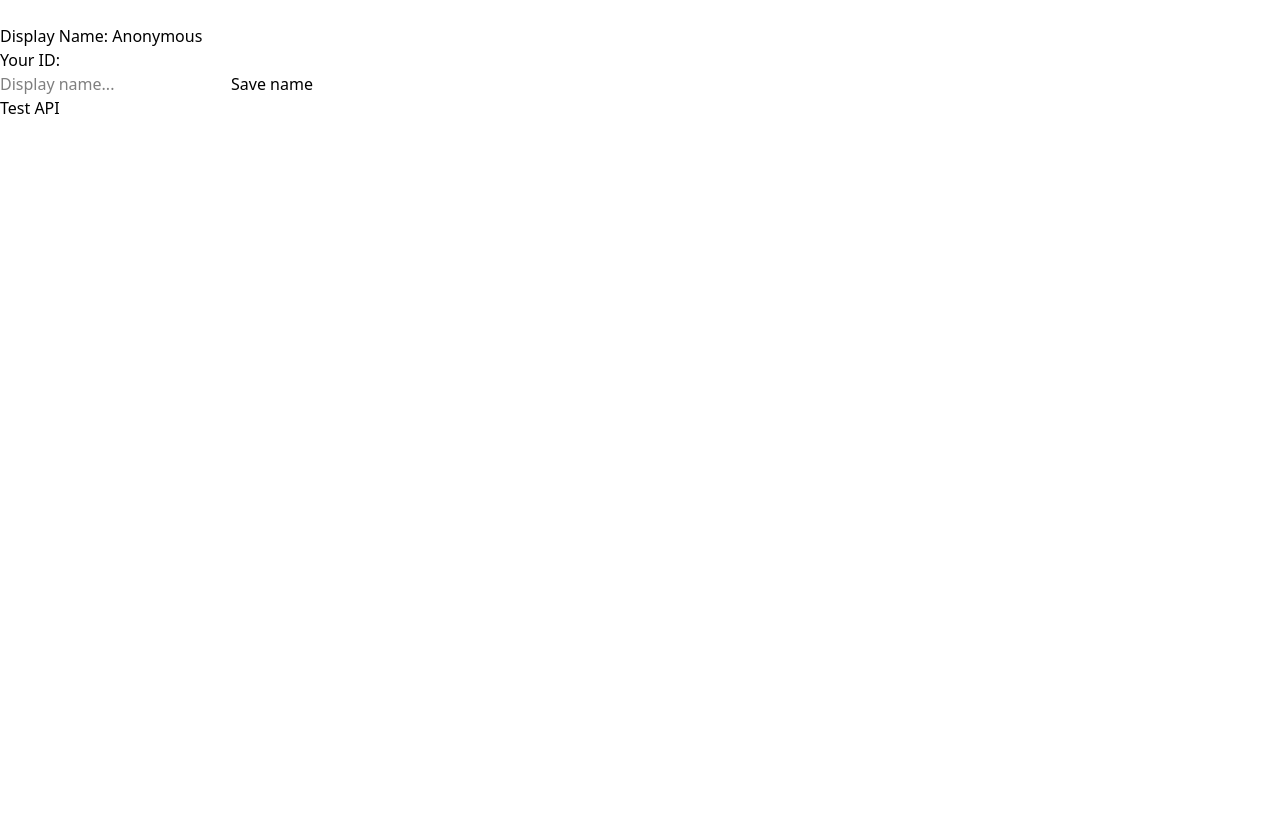
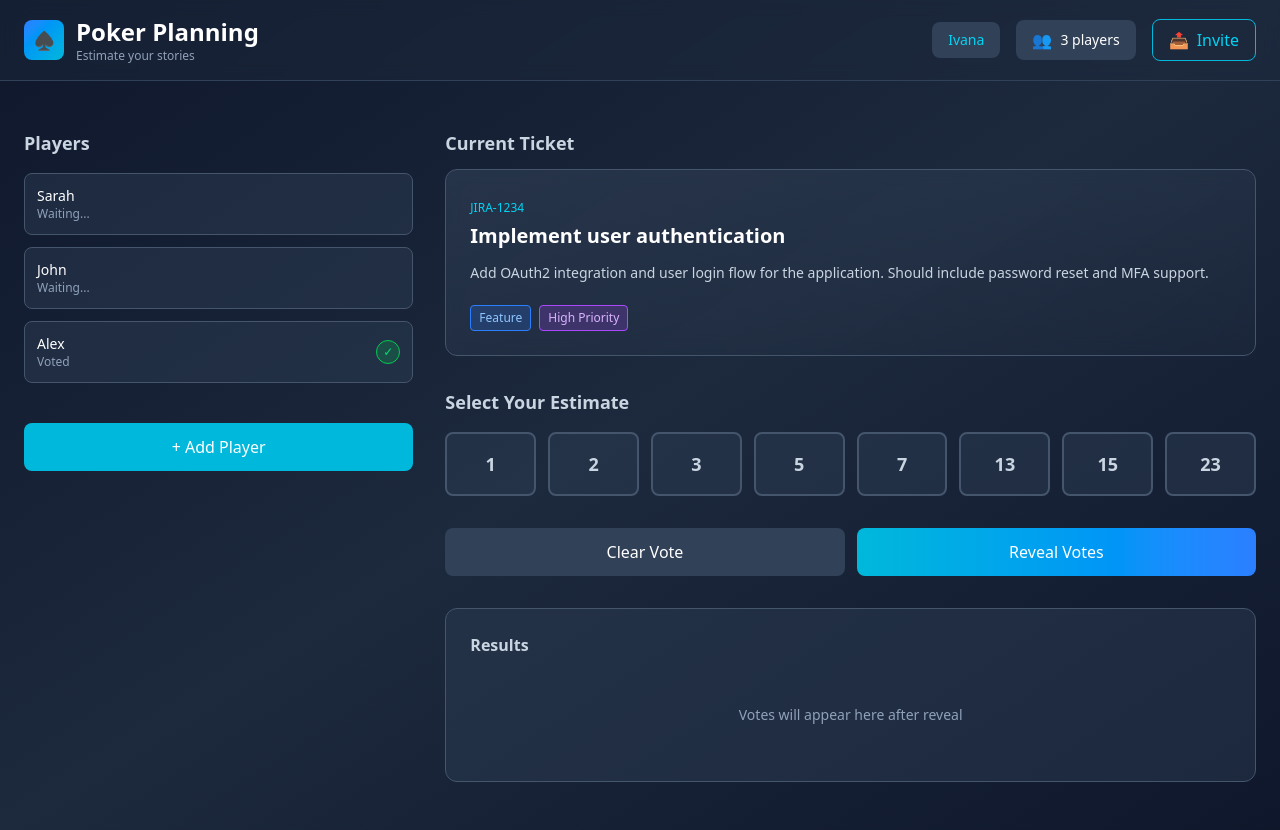
Before and after one commit to vukoviciv/jira-poker, a Vue app in the folder client/: page / in a window 1280 px wide. Before the commit the page ends 800 px from the top, so only its background shows below. Built offline with nearby package versions, Linux system fonts and the light colour scheme; no server answers.

Commit message:
Add components with placeholders for the main game page

```diff
--- a/client/src/App.vue
+++ b/client/src/App.vue
@@ -1,25 +1,20 @@
 
 <template>
-  <br />
+  <!-- <br />
   Display Name: {{ name }}
   <br />
   Your ID: {{ socketId }}
   <div>
     <input type="text" v-model="editName" placeholder="Display name..." />
     <button @click="saveDisplayName">Save name</button>
-  </div>
-  </br>
-  </br>
-  </br>
-  <div>
-    <button @click="onTestApiClick">Test API</button>
-  </div>
+  </div> -->
+  <MainDesk />
 </template>
 
 <script setup>
-import { testApi } from './api/test';
 import { io } from 'socket.io-client';
 import { computed, ref, watch } from 'vue';
+import MainDesk from './components/MainDesk.vue';
 
 const displayName = ref(localStorage.getItem('displayName') || '');
 const editName = ref(displayName.value);
@@ -51,11 +46,4 @@ socket.on('connect_error', (error) => {
   console.error('Connection error:', error);
 });
 
-const onTestApiClick = () => {
-  testApi().then(data => {
-    console.log('API data:', data);
-  }).catch(error => {
-    console.error('API Error:', error);
-  });
-};
 </script>
--- /dev/null
+++ b/client/src/components/MainDesk.vue
@@ -0,0 +1,30 @@
+<template>
+  <div class="min-h-screen bg-gradient-to-br from-slate-900 via-slate-800 to-slate-900 text-white">
+    <MainHeader :players="players" />
+    <main class="max-w-7xl mx-auto px-6 py-12">
+      <div class="grid grid-cols-1 md:grid-cols-3 gap-8">
+        <PlayersList :players="players" />
+        <div class="col-span-1 md:col-span-2 space-y-8">
+          <TicketDisplay />
+          <SelectEstimate />
+          <VoteResults />
+        </div>
+      </div>
+    </main>
+  </div>
+</template>
+
+<script setup>
+import { ref } from 'vue';
+import MainHeader from './MainHeader.vue';
+import PlayersList from './PlayersList.vue';
+import TicketDisplay from './TicketDisplay.vue';
+import SelectEstimate from './SelectEstimate.vue';
+import VoteResults from './VoteResults.vue';
+
+const players = ref([
+  { id: 1, name: 'Sarah', voted: false },
+  { id: 2, name: 'John', voted: false },
+  { id: 3, name: 'Alex', voted: true }
+]);
+</script>
--- /dev/null
+++ b/client/src/components/MainHeader.vue
@@ -0,0 +1,36 @@
+<template>
+  <header class="border-b border-slate-700 bg-slate-800/50 backdrop-blur">
+    <div class="max-w-7xl mx-auto px-6 py-4 flex items-center justify-between">
+      <div class="flex items-center gap-3">
+        <div class="w-10 h-10 bg-gradient-to-br from-blue-500 to-cyan-500 rounded-lg flex items-center justify-center">
+          <span class="text-lg">♠️</span>
+        </div>
+        <div>
+          <h1 class="text-2xl font-bold">Poker Planning</h1>
+          <p class="text-xs text-slate-400">Estimate your stories</p>
+        </div>
+      </div>
+
+      <div class="flex items-center gap-4">
+        <div class="flex items-center gap-2 px-4 py-2 bg-slate-700 rounded-lg text-cyan-400">
+          <span class="text-sm">{{ displayName }}</span>
+        </div>
+        <div class="flex items-center gap-2 px-4 py-2 bg-slate-700 rounded-lg">
+          <span>👥</span>
+          <span class="text-sm">{{ players.length }} players</span>
+        </div>
+        <button class="flex items-center gap-2 px-4 py-2 border border-cyan-500 text-cyan-400 rounded-lg hover:bg-cyan-500/10 transition">
+          <span>📤</span>
+          Invite
+        </button>
+      </div>
+    </div>
+  </header>
+</template>
+
+<script setup>
+defineProps({
+  players: { type: Array, required: true },
+  displayName: { type: String, default: "Ivana" }
+});
+</script>
--- /dev/null
+++ b/client/src/components/PlayersList.vue
@@ -0,0 +1,43 @@
+<template>
+  <div class="col-span-1 md:col-span-1">
+    <div class="space-y-4">
+      <h2 class="text-lg font-semibold text-slate-300">Players</h2>
+      <div class="space-y-3">
+        <div
+          v-for="player in players"
+          :key="player.id"
+          class="flex items-center gap-3 p-3 bg-slate-700/40 hover:bg-slate-700/60 rounded-lg transition border border-slate-600"
+        >
+          <div class="flex-1">
+            <p class="font-medium text-sm">{{ player.name }}</p>
+            <p class="text-xs text-slate-400">
+              {{ player.voted ? 'Voted' : 'Waiting...' }}
+            </p>
+          </div>
+          <div v-if="player.voted" class="w-6 h-6 bg-green-500/20 border border-green-500 rounded-full flex items-center justify-center">
+            <span class="text-xs text-green-400">✓</span>
+          </div>
+        </div>
+      </div>
+      <button @click="onAddPlayer" class="w-full mt-6 px-4 py-3 bg-cyan-500 hover:bg-cyan-600 text-white font-medium rounded-lg transition cursor-pointer">
+        + Add Player
+      </button>
+    </div>
+  </div>
+</template>
+
+<script setup>
+import { testApi } from '@/api/test';
+
+defineProps({
+  players: { type: Array, required: true }
+});
+
+const onAddPlayer = () => {
+  testApi().then(data => {
+    console.log('API data:', data);
+  }).catch(error => {
+    console.error('API Error:', error);
+  });
+};
+</script>
--- /dev/null
+++ b/client/src/components/SelectEstimate.vue
@@ -0,0 +1,51 @@
+<template>
+  <div class="space-y-4">
+    <div class="flex items-center justify-between">
+      <h2 class="text-lg font-semibold text-slate-300">Select Your Estimate</h2>
+    </div>
+
+    <div class="grid grid-cols-8 gap-3">
+      <button
+        v-for="card in cards"
+        :key="card"
+        @click="handleCardSelect(card)"
+        :class="[
+          'p-4 rounded-lg font-bold text-lg transition transform hover:scale-105 border-2 cursor-pointer',
+          selectedCard === card
+            ? 'border-cyan-400 bg-cyan-500/20 text-cyan-300'
+            : 'border-slate-600 bg-slate-700/40 text-slate-300 hover:border-slate-500'
+        ]">
+        {{ card }}
+      </button>
+    </div>
+
+    <div class="flex gap-3 pt-4">
+      <button class="flex-1 px-4 py-3 bg-slate-700 hover:bg-slate-600 text-white font-medium rounded-lg transition cursor-pointer">
+        Clear Vote
+      </button>
+      <button
+        @click="handleRevealVotes"
+        class="flex-1 px-4 py-3 bg-gradient-to-r from-cyan-500 to-blue-500 hover:from-cyan-600 hover:to-blue-600 text-white font-medium rounded-lg transition cursor-pointer">
+        Reveal Votes
+      </button>
+    </div>
+  </div>
+</template>
+
+<script setup>
+import { ref } from 'vue';
+
+const selectedCard = ref(null);
+const cards = [1, 2, 3, 5, 7, 13, 15, 23];
+
+const handleCardSelect = (card) => {
+  selectedCard.value = card;
+  console.log('Voted:', card);
+  // Emit
+};
+
+const handleRevealVotes = () => {
+  console.log('Revealing votes...');
+  // Emit
+};
+</script>
--- /dev/null
+++ b/client/src/components/TicketDisplay.vue
@@ -0,0 +1,22 @@
+<template>
+<div class="space-y-3">
+  <h2 class="text-lg font-semibold text-slate-300">Current Ticket</h2>
+  <div class="bg-gradient-to-br from-slate-700/60 to-slate-800/60 border border-slate-600 rounded-xl p-6 backdrop-blur">
+    <div class="space-y-3">
+      <div class="flex items-start gap-3">
+        <div>
+          <a href="google.com" class="text-xs text-cyan-400">JIRA-1234</a>
+          <h3 class="text-xl font-bold mt-1">Implement user authentication</h3>
+        </div>
+      </div>
+      <p class="text-slate-300 text-sm leading-relaxed">
+        Add OAuth2 integration and user login flow for the application. Should include password reset and MFA support.
+      </p>
+      <div class="flex gap-2 pt-2">
+        <span class="px-2 py-1 bg-blue-500/20 border border-blue-500 text-blue-300 text-xs rounded">Feature</span>
+        <span class="px-2 py-1 bg-purple-500/20 border border-purple-500 text-purple-300 text-xs rounded">High Priority</span>
+      </div>
+    </div>
+  </div>
+</div>
+</template>
--- /dev/null
+++ b/client/src/components/VoteResults.vue
@@ -0,0 +1,8 @@
+<template>
+  <div class="bg-slate-700/40 border border-slate-600 rounded-xl p-6 space-y-4">
+    <h3 class="font-semibold text-slate-300">Results</h3>
+    <div class="text-center py-8 text-slate-400">
+      <p class="text-sm">Votes will appear here after reveal</p>
+    </div>
+  </div>
+</template>
```
